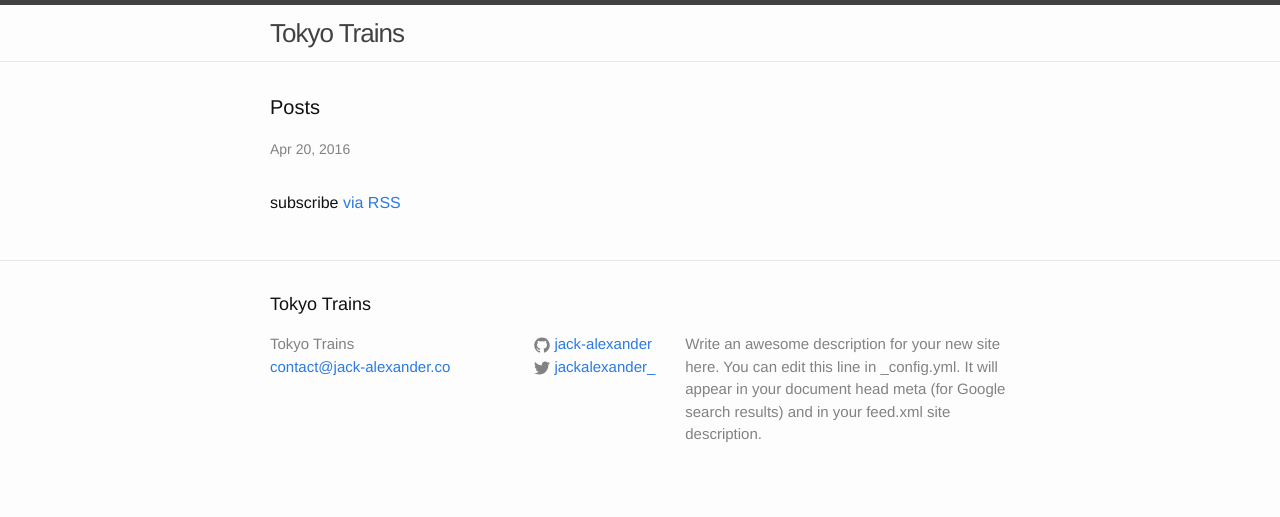
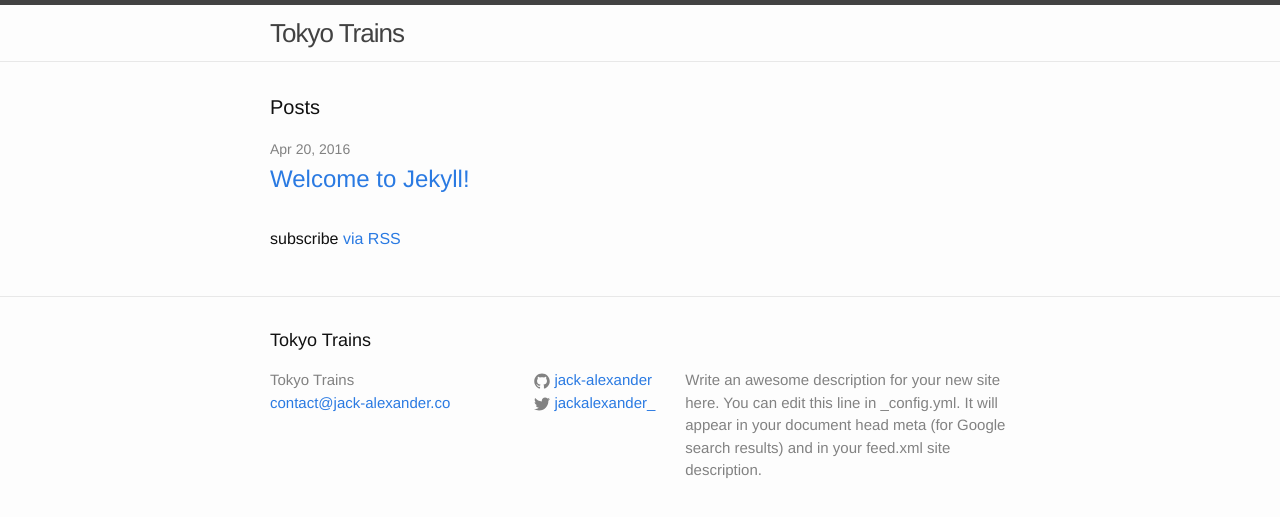
Before and after one commit to jack-alexander/tokyotrains, a Jekyll site: the page built from index.html, in a window 1280 px wide. Shown: the top 517 px of the page. Built offline with Jekyll 4.4.1, drawn with Linux system fonts in a browser that asks for light colours.

Commit message:
Page.link to post.link

```diff
--- a/index.html
+++ b/index.html
@@ -13,7 +13,7 @@
 
         <h2>
           <!-- <a class="post-link" href="{{ post.url | prepend: site.baseurl }}">{{ post.title }}</a> -->
-          <a class="page-link" href="{{ page.url | prepend: site.github.url }}">{{ page.title }}</a>
+          <a class="post-link" href="{{ post.url | prepend: site.github.url }}">{{ post.title }}</a>
         </h2>
       </li>
     {% endfor %}
```
